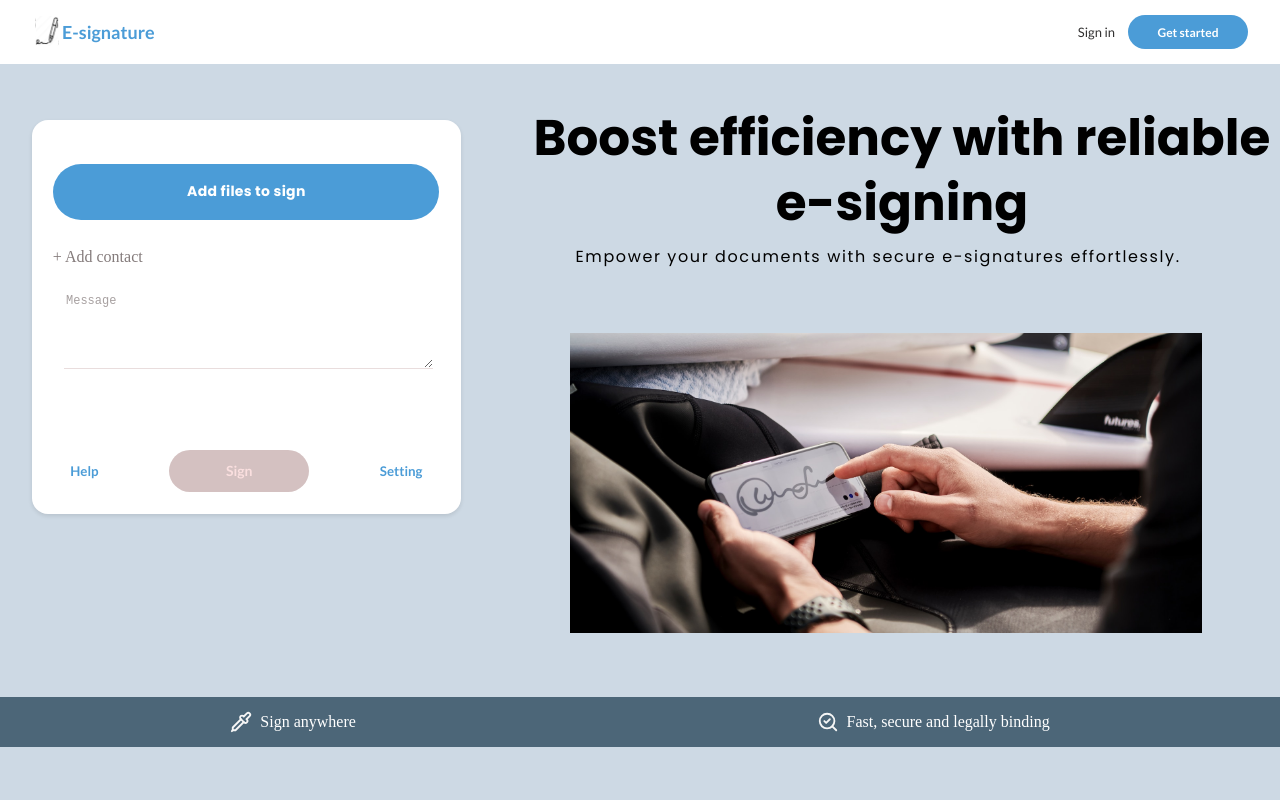
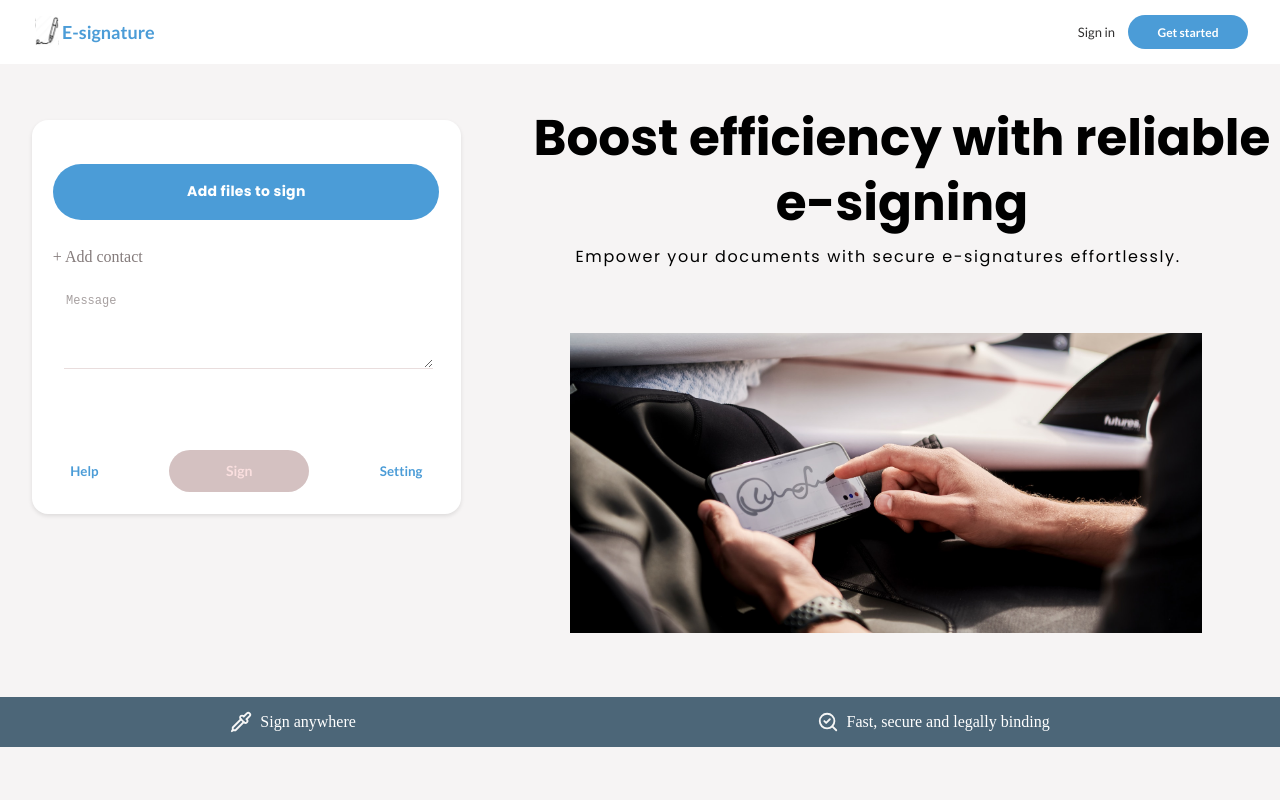
Before and after one commit to nathan-assefa/digital-signature-frontend, a React (Vite) app: page / in a window 1280 px wide. Shown: the top 800 px of the page. Built offline with nearby package versions, Linux system fonts and the light colour scheme; what @syncfusion/ej2-base would draw is missing.

Commit message:
adding logic to the header

```diff
--- a/src/index.css
+++ b/src/index.css
@@ -1,5 +1,6 @@
 body {
   margin: 0;
   padding: 0;
-  background: #134e8436;
+  /* background: #134e8436; */
+  background: #d5cece36;
 }
--- a/src/styles/Header.css
+++ b/src/styles/Header.css
@@ -34,10 +34,6 @@
   display: flex;
   align-items: center;
   font-size: 13px;
-}
-
-.header-right .documentation {
-  /* display: none; */
 }
 
 .sign-in {
```
